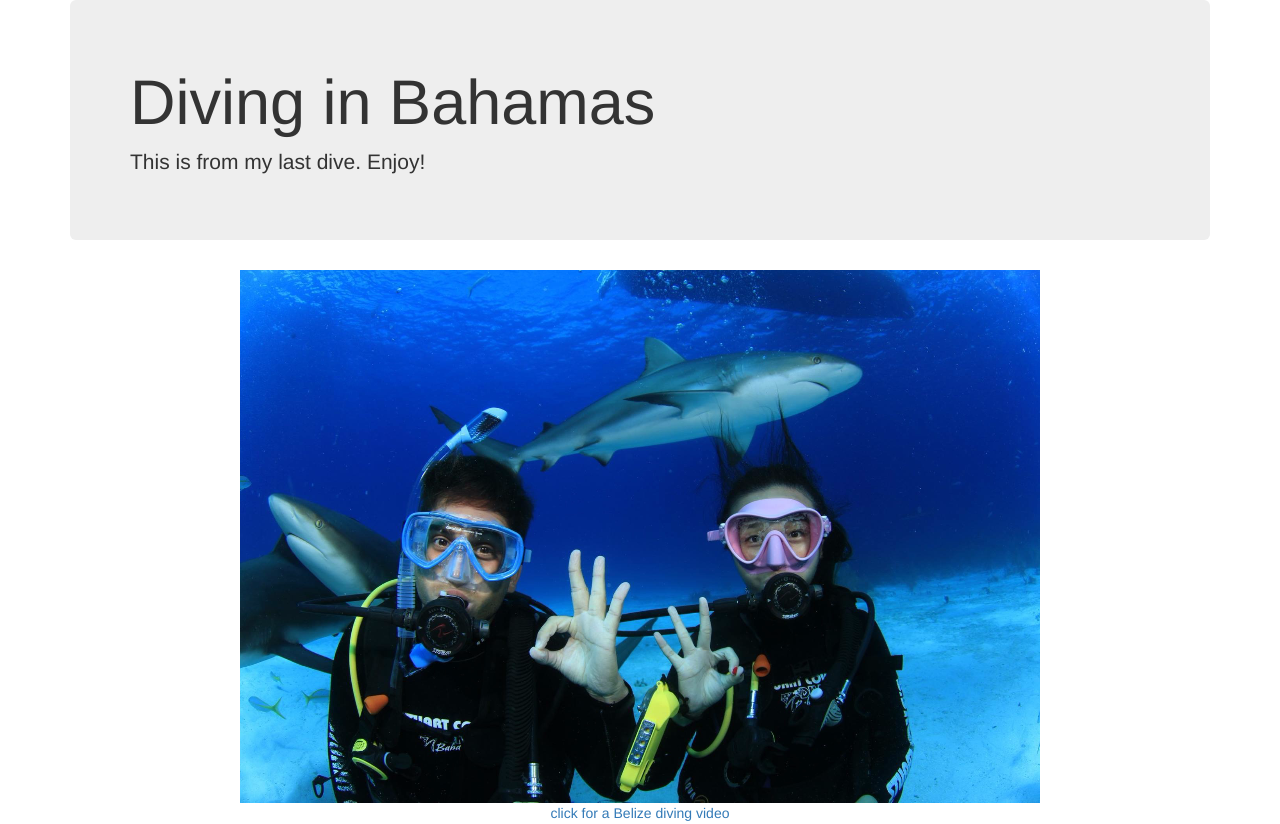
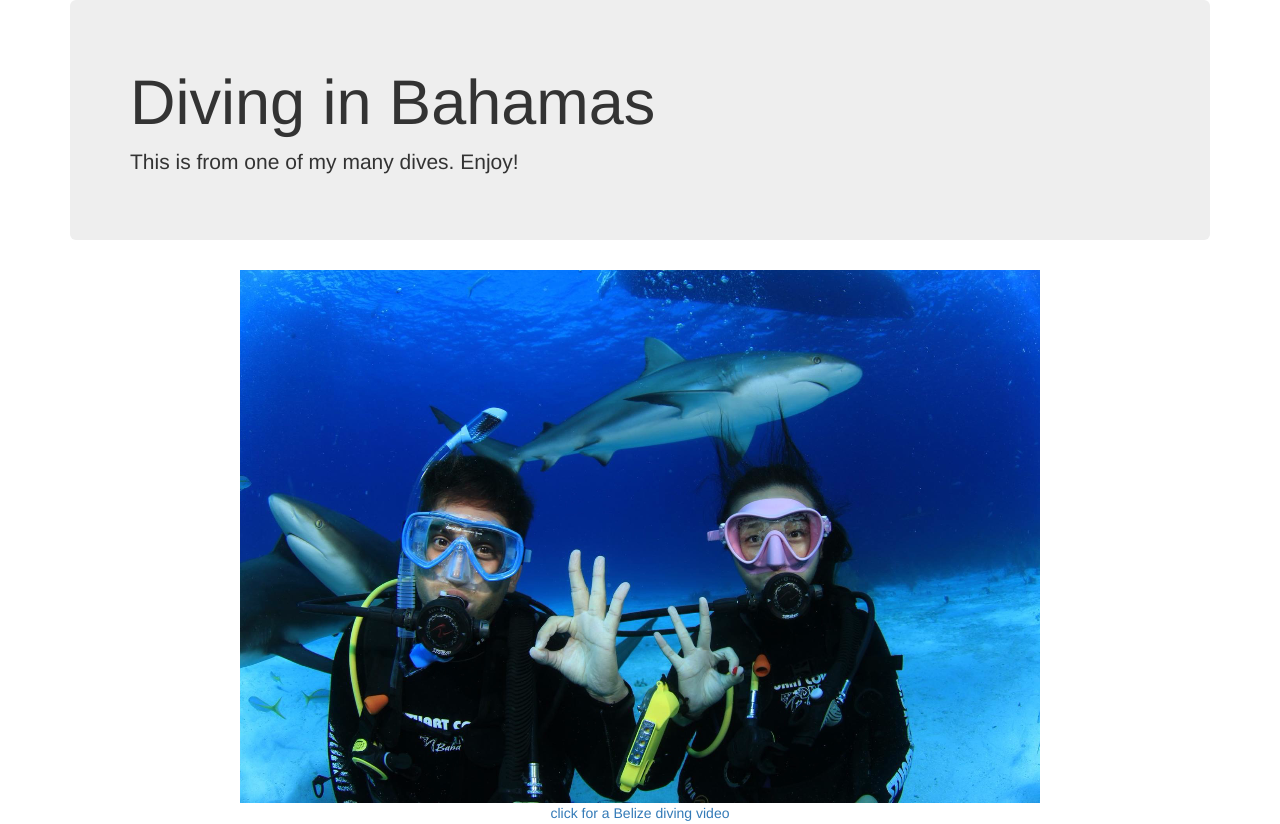
Before and after one commit to funjo/funjo.github.io, a plain HTML site: page index.html in a window 1280 px wide. Shown: the top 824 px of the page. Drawn offline with nearby package versions, Linux system fonts and the light colour scheme.

Commit message:
Update index.html

```diff
--- a/index.html
+++ b/index.html
@@ -19,7 +19,7 @@
 <div class="container">
   <div class="jumbotron">
     <h1>Diving in Bahamas</h1>
-    <p>This is from my last dive. Enjoy!</p>
+    <p>This is from one of my many dives. Enjoy!</p>
   </div>
   <div style="text-align:center">
   <img src="photos/center.JPG" />
```
